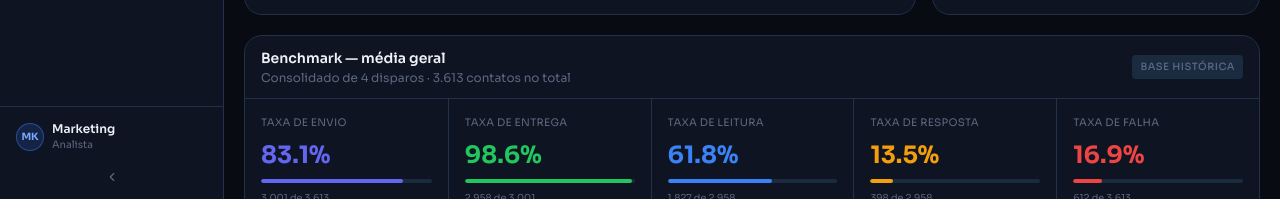
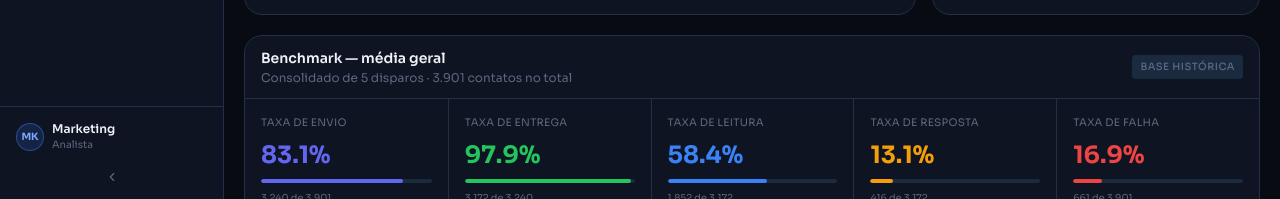
Before and after one commit to nova-promotora-plataforma/nova-promotora-plataforma, a Next.js app: page /campanhas/disparos in a window 1280 px wide. Shown: the part 601-800 px from the top of the page. Built offline with nearby package versions, Linux system fonts and the light colour scheme.

Commit message:
feat: adicionar campanha elegiveis 1a 20-50k no dashboard

```diff
--- a/app/(dashboard)/campanhas/disparos/page.tsx
+++ b/app/(dashboard)/campanhas/disparos/page.tsx
@@ -57,6 +57,18 @@ const CAMPANHAS: Campanha[] = [
     lidos: 58,
     respostas: 28,
     falhas: 80,
+  },
+  {
+    id: 'elegiveis-sem-debito-1a-20-50',
+    nome: 'Elegíveis Sem Débito 1 ano – R$20-50k',
+    data: '12/08/2026',
+    status: 'Concluída',
+    total: 288,
+    enviados: 239,
+    entregues: 214,
+    lidos: 25,
+    respostas: 18,
+    falhas: 49,
   },
   {
     id: 'elegiveis-sem-debito-100-200',
```
